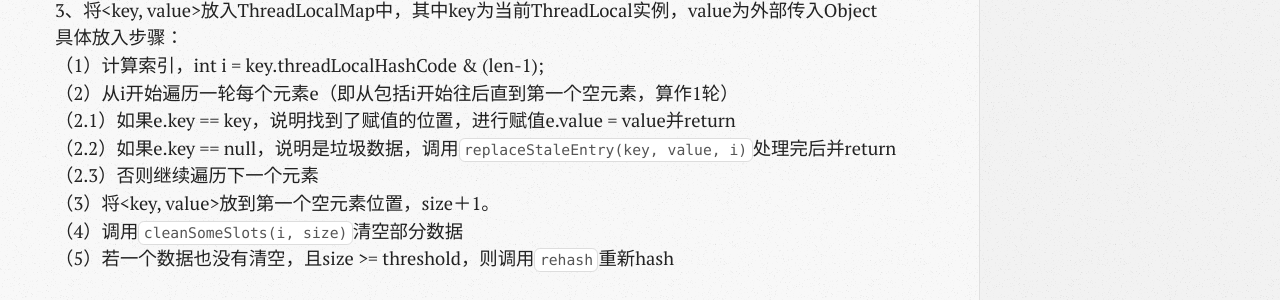
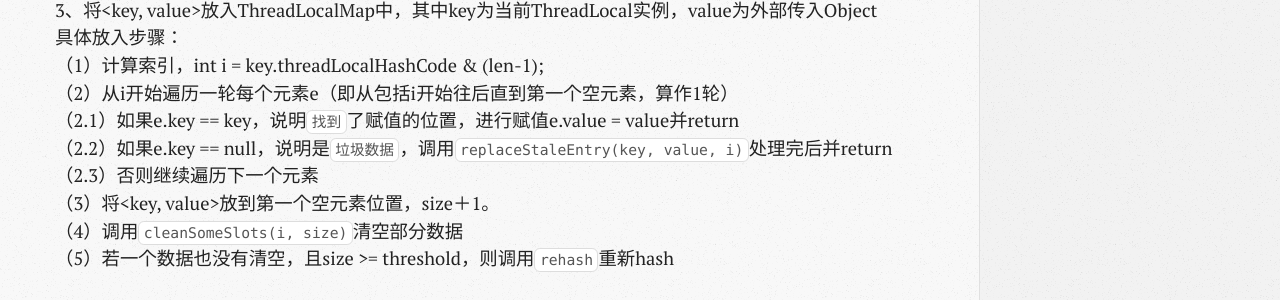
Before and after one commit to wangxinghe/wangxinghe.github.io, a Jekyll site: the page built from _posts/2018-04-07-learning-notes-threadlocal.md, in a window 1280 px wide and 900 px high, scrolled down 3426 px. Shown: the part 152-452 px from the top of the window. Built offline with Jekyll 4.4.1, drawn with Linux system fonts in a browser that asks for light colours; comment, search, counter and statistics services are not loaded.

Commit message:
[update]

```diff
--- a/_posts/2018-04-07-learning-notes-threadlocal.md
+++ b/_posts/2018-04-07-learning-notes-threadlocal.md
@@ -103,8 +103,8 @@ Entry是<WeakReference<ThreadLocal>, Object>的键值对。
 具体放入步骤：
 （1）计算索引，int i = key.threadLocalHashCode & (len-1);
 （2）从i开始遍历一轮每个元素e（即从包括i开始往后直到第一个空元素，算作1轮）
-    （2.1）如果e.key == key，说明找到了赋值的位置，进行赋值e.value = value并return
-    （2.2）如果e.key == null，说明是垃圾数据，调用`replaceStaleEntry(key, value, i)`处理完后并return
+    （2.1）如果e.key == key，说明`找到`了赋值的位置，进行赋值e.value = value并return
+    （2.2）如果e.key == null，说明是`垃圾数据`，调用`replaceStaleEntry(key, value, i)`处理完后并return
     （2.3）否则继续遍历下一个元素
 （3）将<key, value>放到第一个空元素位置，size＋1。
 （4）调用`cleanSomeSlots(i, size)`清空部分数据
```
